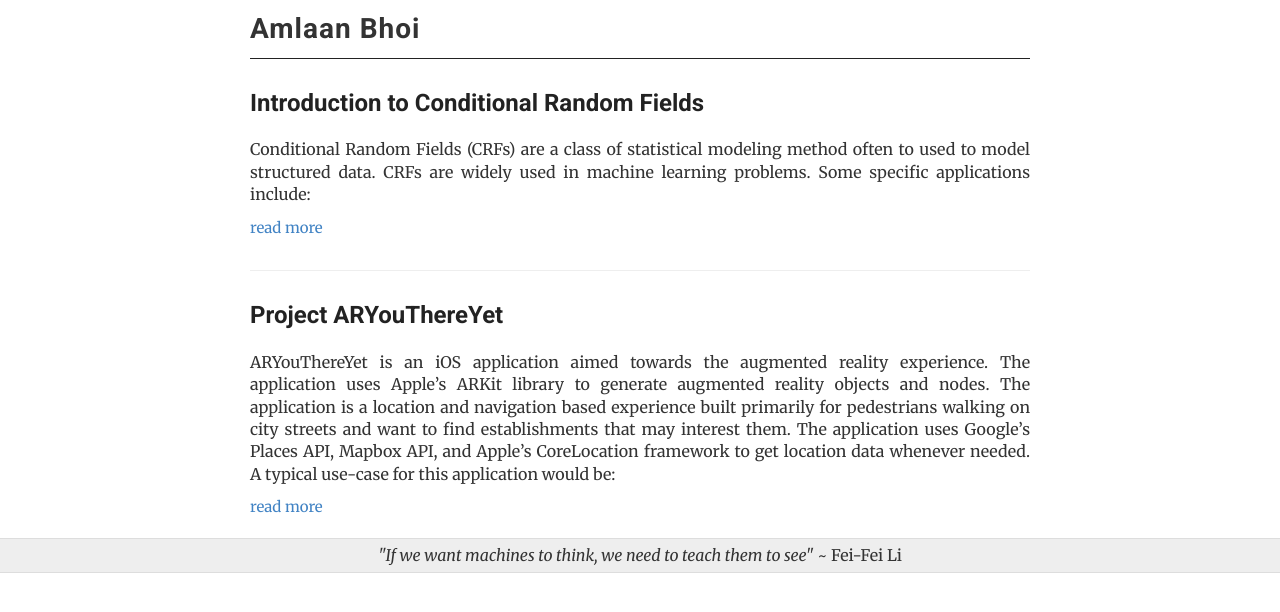
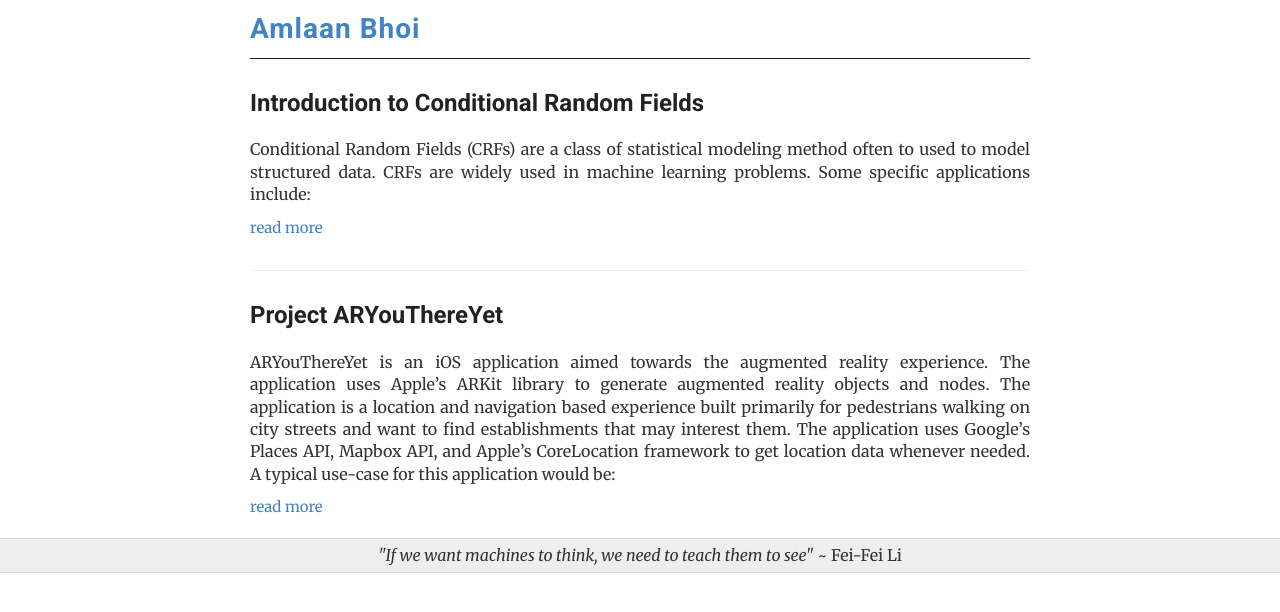
Before and after one commit to abhoi/blog_2, a Jekyll site: the page built from index.html, in a window 1280 px wide. Shown: the top 612 px of the page. Built offline with Jekyll 4.4.1, drawn with Linux system fonts in a browser that asks for light colours.

Commit message:
Update default.html

```diff
--- a/_layouts/default.html
+++ b/_layouts/default.html
@@ -32,7 +32,7 @@
           <!-- <a href="{{ site.baseurl }}/" class="site-avatar"><img src="{{ site.avatar }}" /></a> -->
 
           <div class="site-info">
-            <h4 class="site-name"><a href="{{ site.baseurl }}/">{{ site.name }}</a></h4>
+            <h3 class="site-name"><a href="{{ site.baseurl }}/">{{ site.name }}</a></h3>
             <!-- <p class="site-description">{{ site.description }}</p> -->
           </div>
 
```
